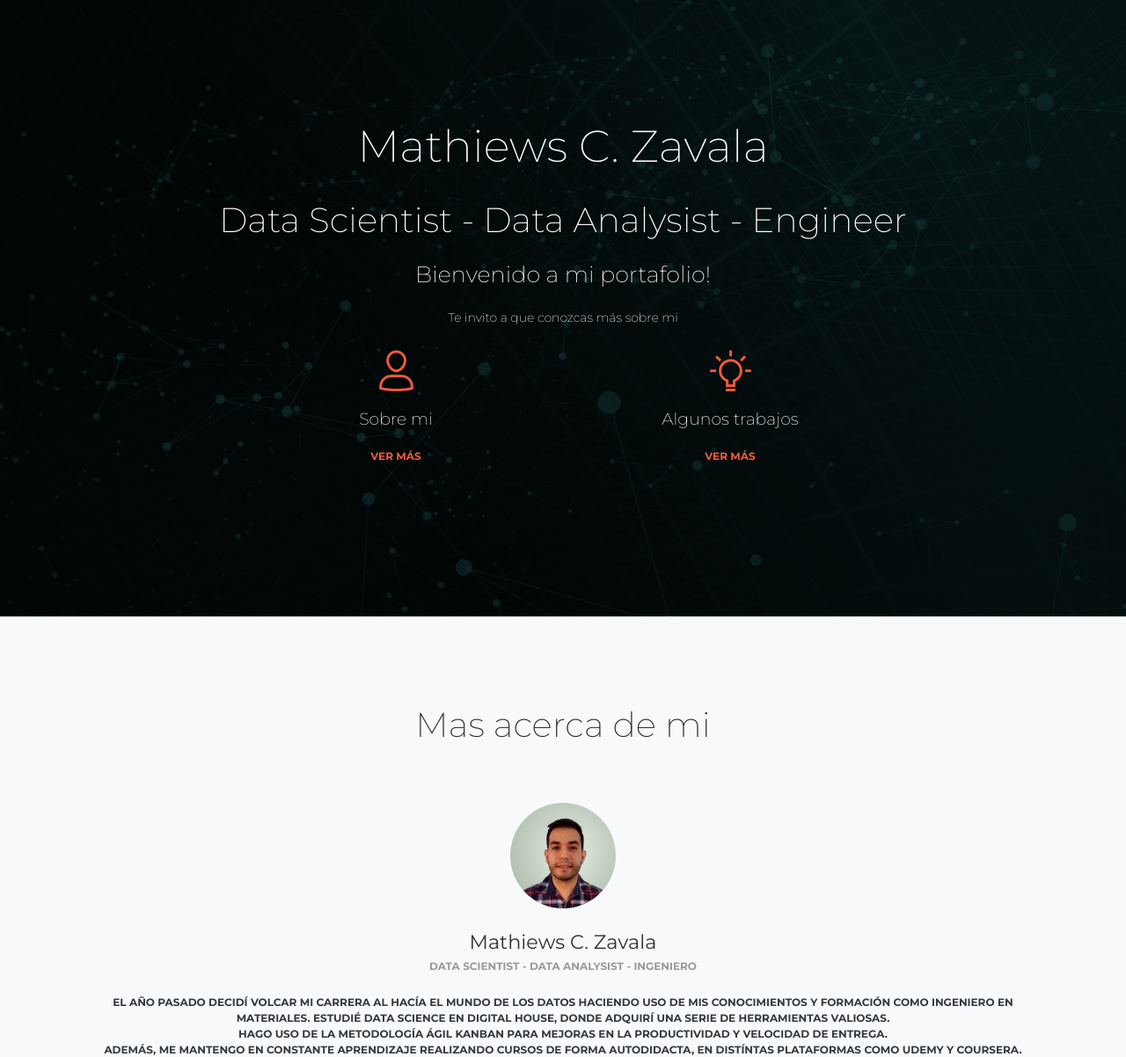
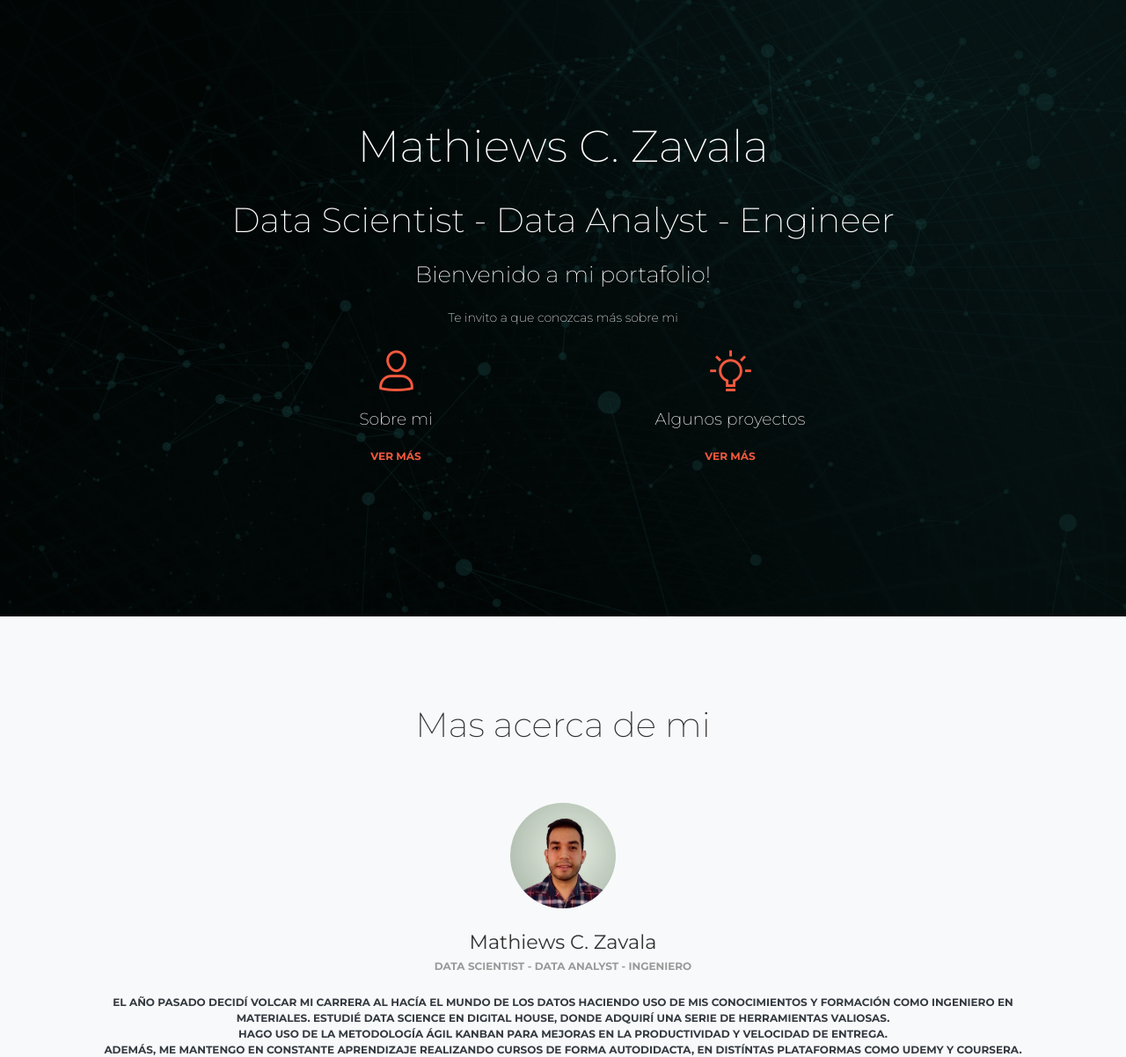
Before and after one commit to Mattzvl/Mattzvl.github.io, a website: page index.html in a window 1280 px wide. Shown: the part 99-1301 px from the top of the page at 88% size. Drawn offline with Linux system fonts and the light colour scheme; some packages are replaced by stand-ins of ours.

Commit message:
Update index.htm. Minor changes have been made

```diff
--- a/index.html
+++ b/index.html
@@ -102,7 +102,7 @@ The above copyright notice and this permission notice shall be included in all c
         <br>
       <div class="motto text-center">
         <h1>Mathiews C. Zavala</h1>
-        <h2>Data Scientist - Data Analysist - Engineer</h2>
+        <h2>Data Scientist - Data Analyst - Engineer</h2>
         <h3>Bienvenido a mi portafolio!</h3>
         <br>Te invito a que conozcas más sobre mi</br>
         <br />
@@ -150,7 +150,7 @@ The above copyright notice and this permission notice shall be included in all c
                 <i class="nc-icon nc-bulb-63"></i>
               </div>
               <div class="description">
-                <h5 class="info-title">Algunos trabajos</h5>
+                <h5 class="info-title">Algunos proyectos</h5>
                 <a href="#Portafolio" class="btn btn-link btn-danger">Ver más</a>
               </div>
             </div>
@@ -184,7 +184,7 @@ The above copyright notice and this permission notice shall be included in all c
                 <a href="#paper-kit">
                   <div class="author">
                     <h4 class="card-title"><strong>Mathiews C. Zavala</strong></h4>
-                    <h6 class="card-category">Data Scientist - Data Analysist - Ingeniero</h6>
+                    <h6 class="card-category">Data Scientist - Data Analyst - Ingeniero</h6>
                     <!-- <h6 class="card-category">Data Scientist - Data Analysist - Engineer</h6> -->
                   </div>
                 </a>
@@ -283,7 +283,8 @@ The above copyright notice and this permission notice shall be included in all c
   <!--Portfolio-v2-->
     <div class="section section-dark text-center" id="Portafolio" style="background-image: url('./assets/img/fondo_2Bw.png');">
       <div class="container text-white">
-        <h2 class="title">Algunos Trabajos realizados</h2>
+        <h2 class="title">Algunos Proyectos Realizados</h2>
+        <!--<h5>En esta sección pueden ver algunos proyectos que he realizado por mi cuenta. </h5>-->
         <div class="row text-center">
         </div>
       </div>
```
